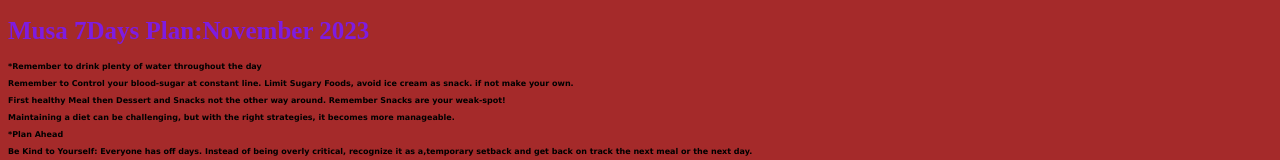
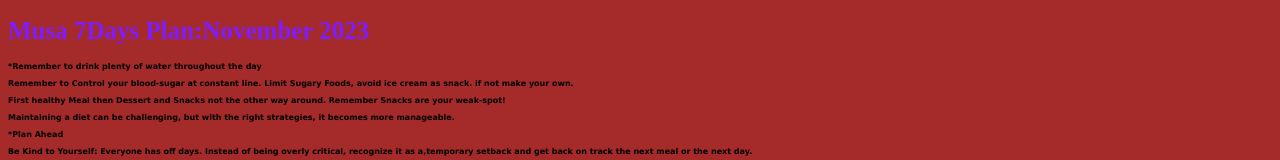
Before and after one commit to musmuhy/Learn-material3x2021, a plain HTML site: page meal prep.html in a window 1280 px wide. Shown: the top 160 px of the page. Drawn offline with Linux system fonts and the light colour scheme.

Commit message:
Update style.css

```diff
--- a/style.css
+++ b/style.css
@@ -6,7 +6,7 @@ body{
 }
 
 h1{
-    color: rgb(126, 28, 224);
+    color: rgb(126, 28, 254);
     font-family: bold;
     font-size: 25px;
 }
```
